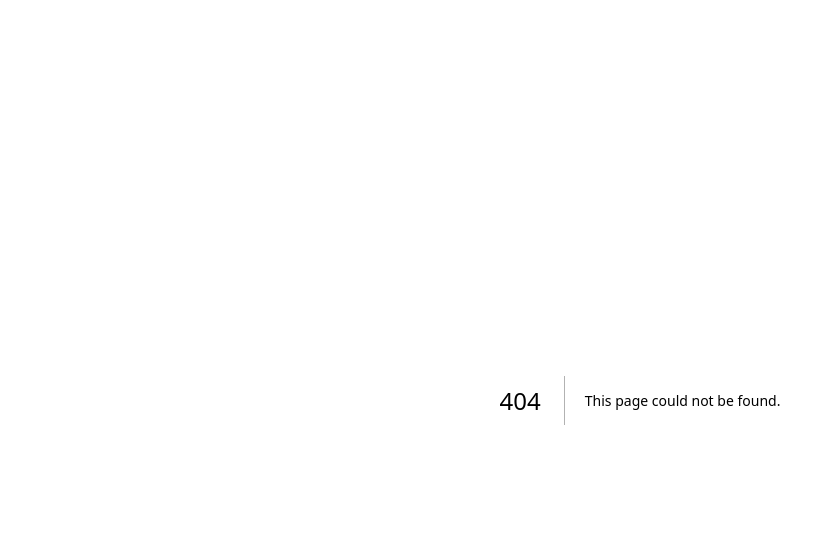
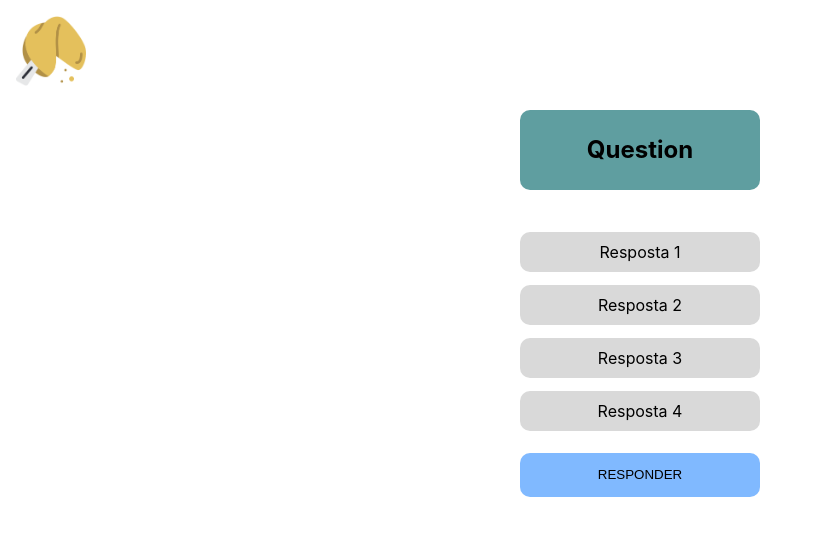
Before and after one commit to joaopedro-dev/fortunecookie, a Next.js app: page /questions in a window 1280 px wide. Before the commit this address had no page. Shown: the top 536 px of the page, without its empty margins (0-827 px from the left). Built offline with nearby package versions, Linux system fonts and the light colour scheme.

Commit message:
Elaboração Inicial da Page Question

```diff
--- a/pages/api/hello.js
+++ b/pages/api/hello.js
@@ -1,5 +1,8 @@
 // Next.js API route support: https://nextjs.org/docs/api-routes/introduction
 
 export default function handler(req, res) {
-  res.status(200).json({ name: 'John Doe' })
+  res.status(200).json({
+    frase: 'John Doe',
+    autor: '21'
+  })
 }
--- a/pages/index.js
+++ b/pages/index.js
@@ -41,17 +41,13 @@ export default function Home() {
         </section>
 
           <button className={styles.btn_play}>
-              <Link href="/blog/hello-world" className={styles.btn_play}>
+              <Link href="/questions" className={styles.btn_play}>
                 <Image src="/play.png" width={15} height={15} />
                 <p className={styles.text_play}>PLAY</p>
               </Link>
           </button>
 
       </main>
-
-      <footer className={styles.footer}>
-        <p>Fuck Haters</p>
-      </footer>
     </div>
   )
 }
--- /dev/null
+++ b/pages/questions.js
@@ -0,0 +1,33 @@
+import Image from 'next/image'
+import styles from '../styles/questions.module.css'
+import Link from 'next/link'
+import { motion } from 'framer-motion'
+
+export default function questions() {
+  return (
+    <div className={styles.container}>
+        <Link href='/'>
+            <Image src="/cookie.png" alt="Cookie Logo" width={70} height={70} />
+        </Link>
+
+        <main className={styles.main}>
+        <section className={styles.questions_box}>
+
+            <h2 className={styles.question_text}>Question</h2>
+            <ul className={styles.awnser_box}>
+                <li className={styles.awnser}>Resposta 1</li>
+                <li className={styles.awnser}>Resposta 2</li>
+                <li className={styles.awnser}>Resposta 3</li>
+                <li className={styles.awnser}>Resposta 4</li>
+            </ul>
+
+            <button className={styles.awnser_btn}>
+              <Link href="/quotes" className={styles.btn_play}>
+                <p className={styles.text_play}>RESPONDER</p>
+              </Link>
+            </button>
+        </section>
+      </main>
+    </div>
+  )
+}
--- /dev/null
+++ b/styles/questions.module.css
@@ -0,0 +1,63 @@
+.container {
+    padding: 1rem;
+}
+
+.main{
+    display: flex;
+    flex-direction: column;
+    align-items: center;
+    align-content: center;
+    justify-content: center;
+}
+
+.questions_box{
+    display: flex;
+    flex-direction: column;
+    align-items: center;
+    align-content: center;
+    justify-content: center;
+    flex-direction: column;
+    width: 15rem;
+}
+
+.question_text{
+    display: flex;
+    align-items: center;
+    align-self: center;
+    justify-content: center;
+    background-color: cadetblue;
+    height: 5rem;
+    border-radius: 10px;
+    width: 100%;
+}
+
+.awnser_box{
+    width: auto;
+    display: flex;
+    flex-direction: column;
+    align-items: center;
+    align-content: center;
+    justify-content: center;
+    padding: 0%;
+    width: 100%;
+}
+
+.awnser{
+    display: flex;
+    width: 100%;
+    align-items: center;
+    align-content: center;
+    justify-content: center;
+    background-color: #D9D9D9;
+    margin: 0.4em;
+    list-style: none;
+    height: 2.5em;
+    border-radius: 10px;
+}
+
+.awnser_btn{
+    width: 100%;
+    background-color: #80B9FF;
+    border: 0;
+    border-radius: 10px;
+}
```
Also changed, not shown: styles/Home.module.css (+0 -17 lines).
